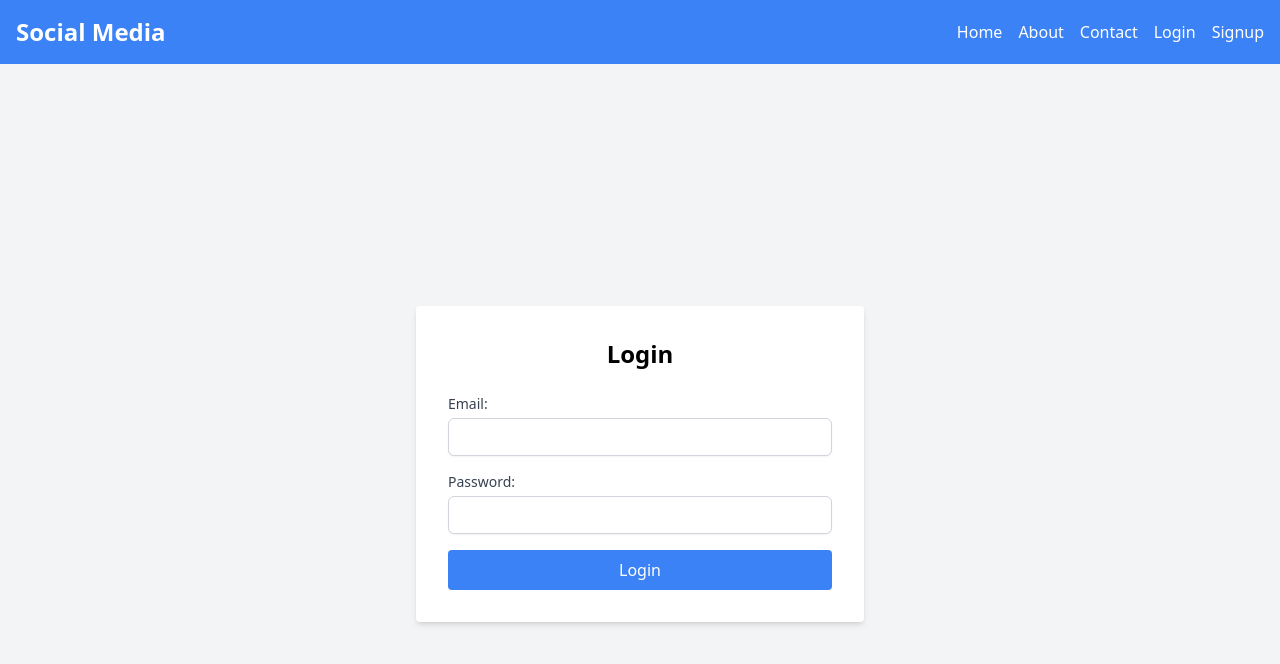
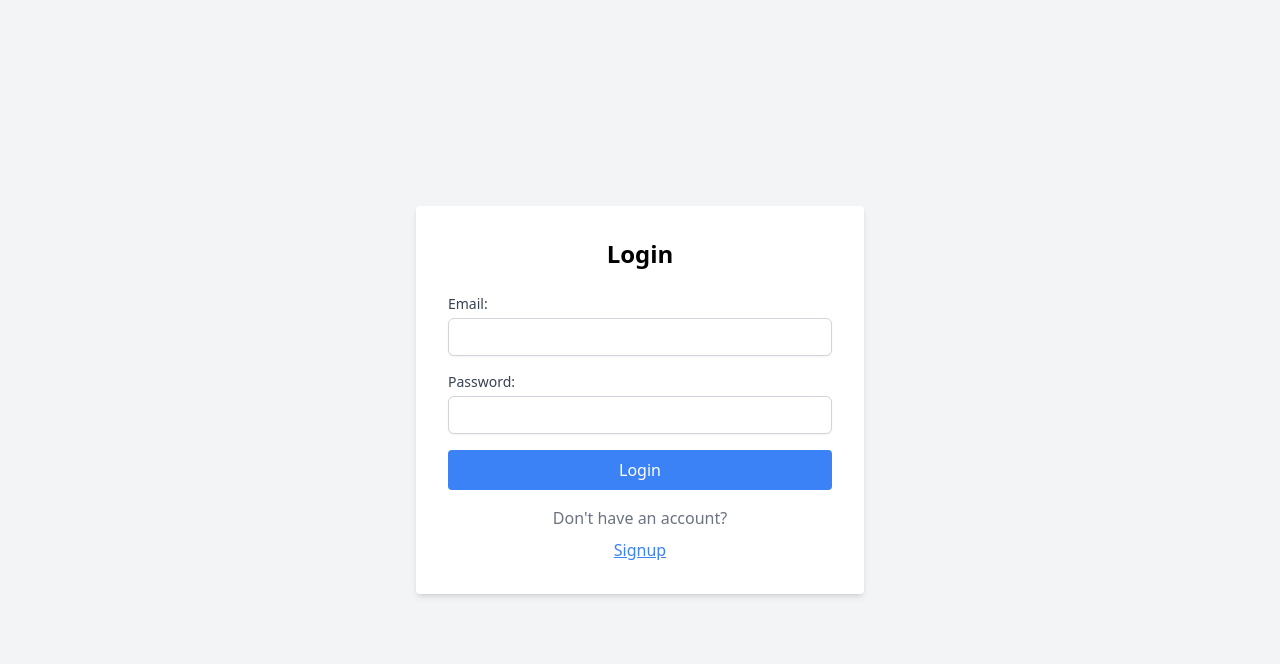
Before and after one commit to nimrodamos/fullStack-React, a React (Vite) app in the folder client/: page /Login in a window 1280 px wide. Shown: the top 664 px of the page. Built offline with nearby package versions, Linux system fonts and the light colour scheme.

Commit message:
new commit

```diff
--- a/client/src/App.jsx
+++ b/client/src/App.jsx
@@ -1,5 +1,5 @@
 import "./app.css";
-import NavBar from "./components/Navbar";
+
 import Login from "./components/Login";
 import Signup from "./components/SIgnup";
 import HomePage from "./pages/HomePage";
@@ -11,7 +11,6 @@ function App() {
   return (
     <div>
       <BrowserRouter>
-        <NavBar />
         <Routes>
           <Route path="/" element={<WelcomePage />}></Route>
           <Route path="/Home" element={<HomePage />}></Route>
--- a/client/src/components/Login.jsx
+++ b/client/src/components/Login.jsx
@@ -3,9 +3,11 @@ import axios from "axios";
 import Cookies from "js-cookie";
 import { useDispatch } from "react-redux";
 import { setUser } from "../store/slices/userSlice";
+import { Link, useNavigate } from "react-router-dom";
 
 const Login = () => {
   const dispatch = useDispatch();
+  const navigate = useNavigate();
   const [email, setEmail] = useState("");
   const [password, setPassword] = useState("");
 
@@ -18,7 +20,7 @@ const Login = () => {
         },
       });
       console.log(data);
-      dispatch(setUser(data)); // עדכון המשתמש ב-Redux
+      dispatch(setUser(data));
     } catch (error) {
       console.error("Error fetching user data:", error);
     }
@@ -34,6 +36,7 @@ const Login = () => {
       );
       console.log("Response:", response.data);
       await handleFetch(); // קריאה ל-`handleFetch` לאחר התחברות
+      navigate("/home"); // ניווט לדף הבית לאחר הצלחה
     } catch (error) {
       console.error("Error during sign-in:", error);
     }
@@ -78,10 +81,20 @@ const Login = () => {
           </div>
           <button
             type="submit"
-            className="w-full bg-blue-500 text-white py-2 px-4 rounded hover:bg-blue-600 transition-colors"
+            className="w-full bg-blue-500 text-white py-2 px-4 rounded hover:bg-blue-600 transition-colors "
           >
             Login
           </button>
+
+          <div className="text-center">
+            <p className="text-gray-500 mb-2">Don't have an account?</p>
+            <Link
+              to="/signup"
+              className="text-blue-500 hover:text-blue-600 transition-colors underline"
+            >
+              Signup
+            </Link>
+          </div>
         </form>
       </div>
     </div>
--- a/client/src/pages/HomePage.jsx
+++ b/client/src/pages/HomePage.jsx
@@ -1,11 +1,13 @@
 import React from "react";
 import { useSelector } from "react-redux";
+import Navbar from "../components/Navbar";
 
 const HomePage = () => {
   const user = useSelector((state) => state.user);
 
   return (
     <div>
+      <Navbar />
       <h1>Social Network</h1>
       <h1>{user?.email}</h1>
     </div>
--- a/client/src/pages/WelcomePage.jsx
+++ b/client/src/pages/WelcomePage.jsx
@@ -1,11 +1,13 @@
 import React from "react";
 import { useSelector } from "react-redux";
+import Login from "../components/Login";
 
 const WelcomePage = () => {
   const user = useSelector((state) => state.user);
 
   return (
     <div>
+      <Login />
       <h1>WelcomePage </h1>
       <h1>{user?.email}</h1>
     </div>
```
Also changed, not shown: 1 other file (tests, documents, lock files or other folders).
